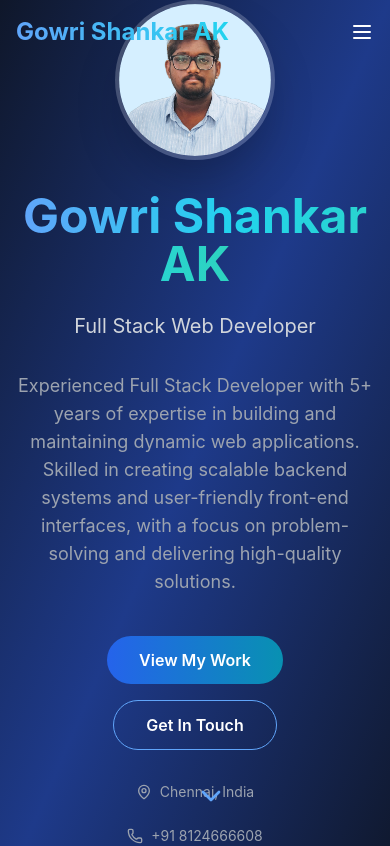
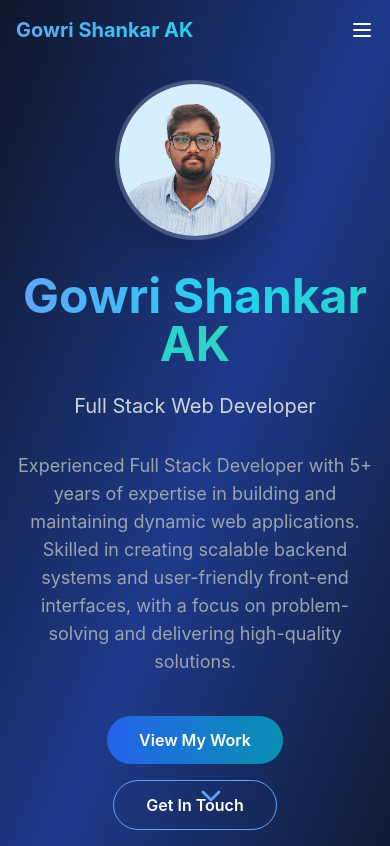
Before and after one commit to iamgowrishankar/portfolio, a React (Create React App) app: page / in a window 390 px wide. Shown: the top 846 px of the page. Built offline with nearby package versions, Linux system fonts and the light colour scheme.

Commit message:
Fix mobile header overlap with profile photo

```diff
--- a/src/components/Contact.js
+++ b/src/components/Contact.js
@@ -32,7 +32,9 @@ const Contact = () => {
                     <Phone className="text-blue-400" size={24} />
                 </div>
                 <h3 className="text-lg font-semibold mb-2">Phone</h3>
-              <p className="text-gray-400">+91 8124666608</p>
+                <a href="tel:+918124666608" className="text-gray-400 hover:text-blue-400 transition-colors duration-200">
+                    +91 8124666608
+                </a>
             </div>
 
             <div className="text-center">
@@ -40,7 +42,14 @@ const Contact = () => {
                     <Linkedin className="text-blue-400" size={24} />
                 </div>
                 <h3 className="text-lg font-semibold mb-2">LinkedIn</h3>
-              <p className="text-gray-400">linkedin.com/in/gowri-shankar</p>
+                <a
+                    href="https://www.linkedin.com/in/gowri-shankar-a-k-a8ba59147/"
+                    target="_blank"
+                    rel="noopener noreferrer"
+                    className="text-gray-400 hover:text-blue-400 transition-colors duration-200"
+                >
+                    linkedin.com/in/gowri-shankar
+                </a>
             </div>
           </div>
           <a
--- a/src/components/Header.js
+++ b/src/components/Header.js
@@ -26,9 +26,9 @@ const Header = ({ activeSection }) => {
     }`}>
       <div className="max-w-7xl mx-auto px-4 sm:px-6 lg:px-8">
         <div className="flex justify-between items-center py-4">
-          <div className="text-2xl font-bold bg-gradient-to-r from-blue-400 to-cyan-400 bg-clip-text text-transparent">
-            Gowri Shankar AK
-          </div>
+          <div className="text-xl md:text-2xl font-bold bg-gradient-to-r from-blue-400 to-cyan-400 bg-clip-text text-transparent">
+                Gowri Shankar AK
+            </div>
 
           {/* Desktop Menu */}
           <div className="hidden md:flex space-x-8">
--- a/src/components/Hero.js
+++ b/src/components/Hero.js
@@ -9,7 +9,7 @@ const Hero = () => {
   };
 
   return (
-    <section id="home" className="min-h-screen flex items-center justify-center px-4 bg-gradient-to-br from-slate-900 via-blue-900 to-slate-900 text-white">
+    <section id="home" className="min-h-screen flex items-center justify-center px-4 pt-20 bg-gradient-to-br from-slate-900 via-blue-900 to-slate-900 text-white">
       <div className="text-center max-w-4xl mx-auto">
         <div className="mb-8">
         <div className="w-40 h-40 rounded-full mx-auto mb-6 overflow-hidden shadow-2xl border-4 border-white/20 hover:scale-105 transition-transform duration-300">
```
Lines whose indentation alone changed are shown as unchanged.
